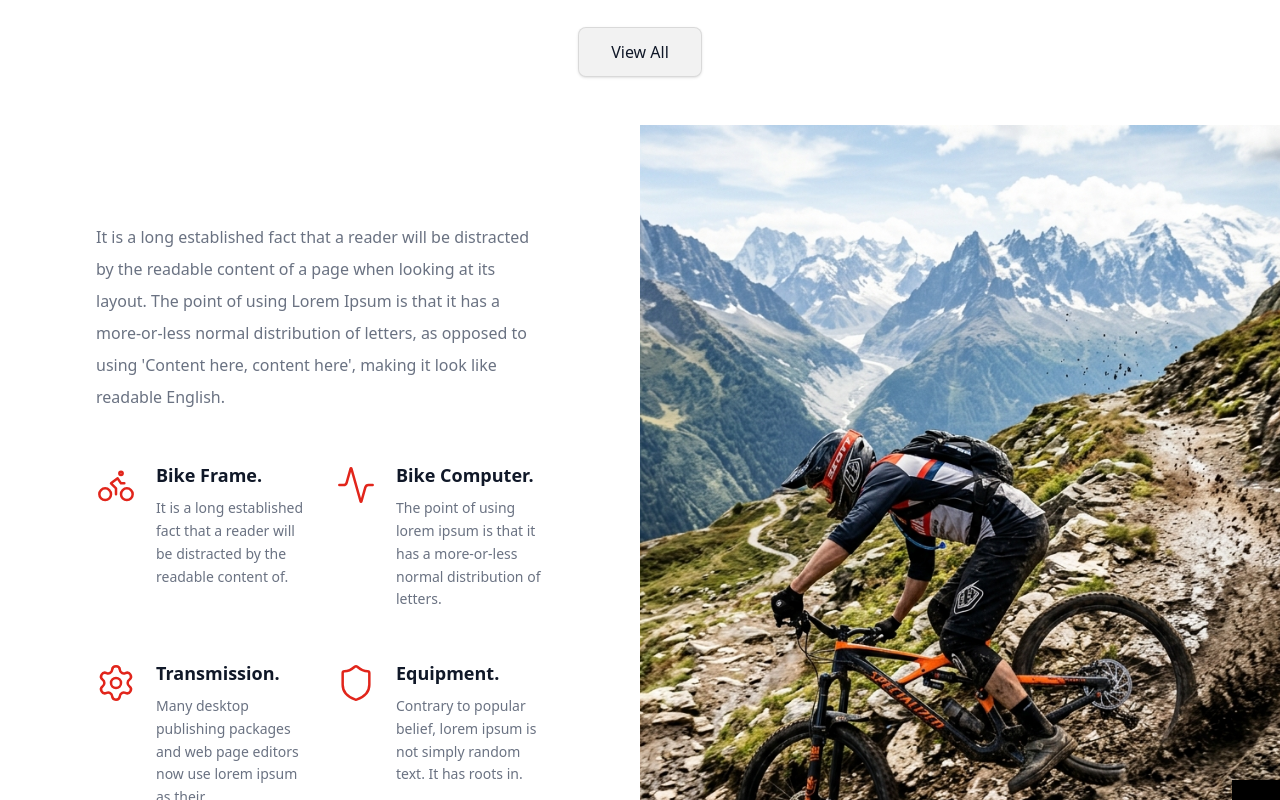
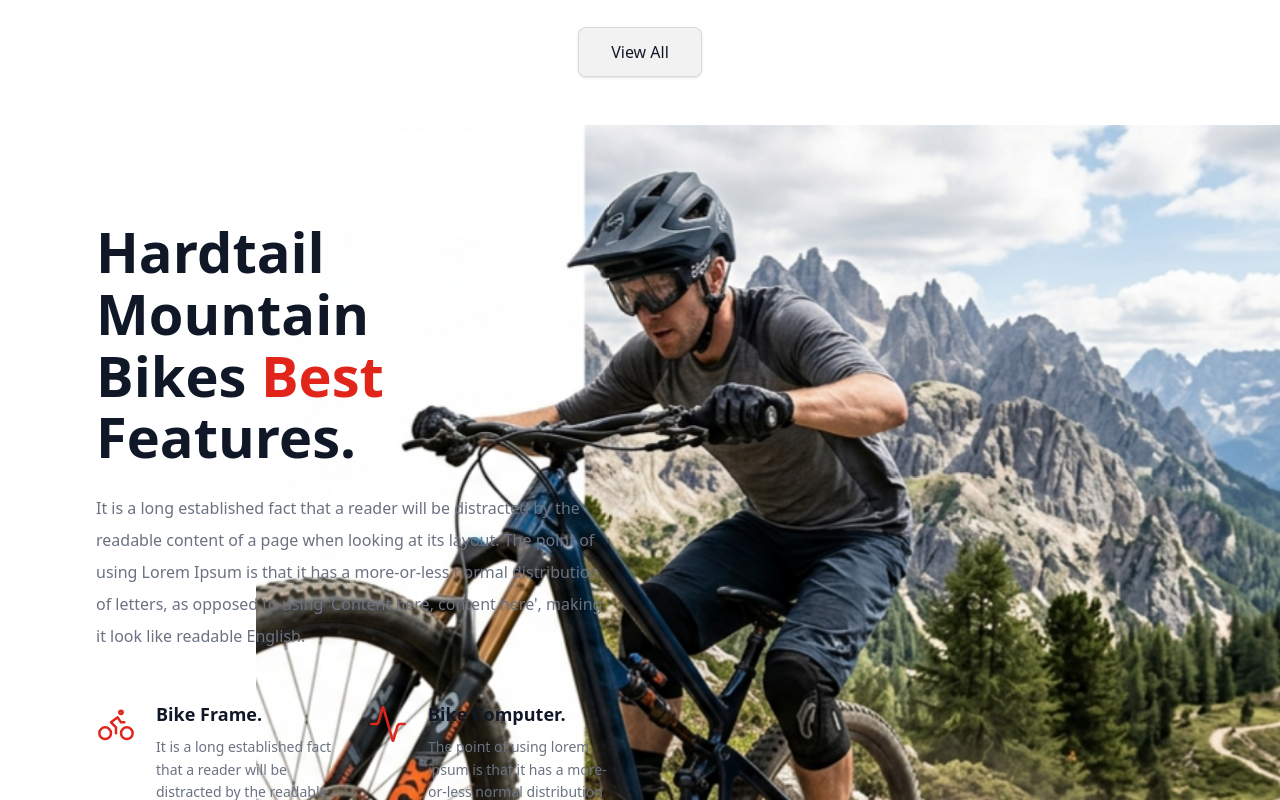
Before and after one commit to Rubel-ali/sahin-cycle-store-mechanical, a Next.js app: page /en in a window 1280 px wide. Shown: the part 5220-6020 px from the top of the page. Built offline with nearby package versions, Linux system fonts and the light colour scheme.

Commit message:
Update BikeFeaturesInfo with overlapping biker image

```diff
--- a/src/components/home/BikeFeaturesInfo.tsx
+++ b/src/components/home/BikeFeaturesInfo.tsx
@@ -37,10 +37,29 @@ export function BikeFeaturesInfo() {
 
   return (
     <section className="relative w-full overflow-hidden bg-white">
-      <div className="flex flex-col lg:flex-row min-h-[600px]">
+      {/* Background Image overlapping with darken blend mode to make white transparent */}
+      <div className="absolute inset-0 flex justify-end pointer-events-none overflow-hidden">
+        <img
+          src="/biker-overlapping.jpg"
+          alt="Mountain Biking"
+          className="w-[150%] md:w-[120%] lg:w-[110%] xl:w-[100%] h-full object-cover object-right mix-blend-darken origin-right translate-x-10 md:translate-x-18 lg:translate-x-[12%] xl:translate-x-[20%]"
+        />
+      </div>
+
+      <div className="relative z-10 flex flex-col lg:flex-row min-h-[600px] lg:min-h-[800px]">
         {/* Left Content Side */}
-        <div className="w-full lg:w-1/2 flex items-center justify-center py-16 lg:py-24 px-6 lg:px-16 xl:px-24">
-          <div className="max-w-2xl w-full">
+        <div className="w-full lg:w-1/2 flex items-center py-16 lg:py-24 px-6 md:px-12 lg:pl-16 xl:pl-24 lg:pr-8 bg-white/90 lg:bg-transparent">
+          <div className="max-w-lg xl:max-w-xl w-full">
+            <motion.h2
+              initial={{ opacity: 0, y: 20 }}
+              whileInView={{ opacity: 1, y: 0 }}
+              viewport={{ once: true }}
+              className="text-4xl md:text-5xl lg:text-[56px] font-bold text-gray-900 mb-6 leading-[1.1]"
+            >
+              Hardtail Mountain<br />
+              Bikes <span className="text-[#e1251b]">Best</span> Features.
+            </motion.h2>
+
             <motion.p
               initial={{ opacity: 0, y: 20 }}
               whileInView={{ opacity: 1, y: 0 }}
@@ -90,13 +109,8 @@ export function BikeFeaturesInfo() {
           </div>
         </div>
 
-        {/* Right Image Side */}
-        <div className="w-full lg:w-1/2 min-h-[400px] lg:min-h-full relative">
-          <img
-            src="/mountain-biker.jpg"
-            alt="Mountain Biking"
-            className="absolute inset-0 w-full h-full object-cover"
-          />
+        {/* Right Image Side (Empty container to take up space and hold DEMOS label) */}
+        <div className="hidden lg:block lg:w-1/2 relative">
           {/* DEMOS Label */}
           <div className="absolute right-0 bottom-24 bg-black px-4 py-8 hidden md:flex items-center justify-center">
             <span className="text-white text-xs font-bold uppercase tracking-[0.2em]" style={{ writingMode: 'vertical-rl', transform: 'rotate(180deg)' }}>
```
Also changed, not shown: public/biker-overlapping.jpg (added).
